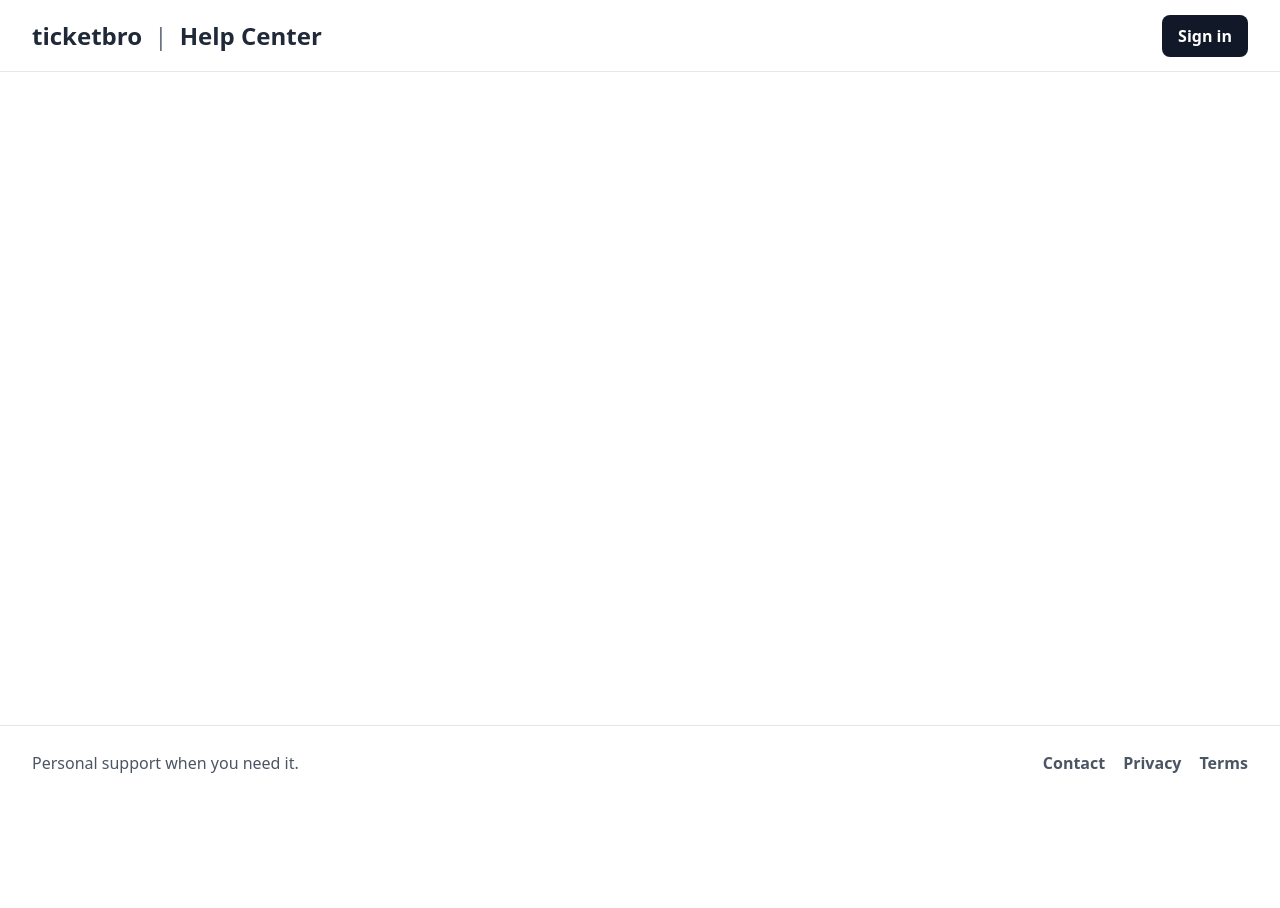
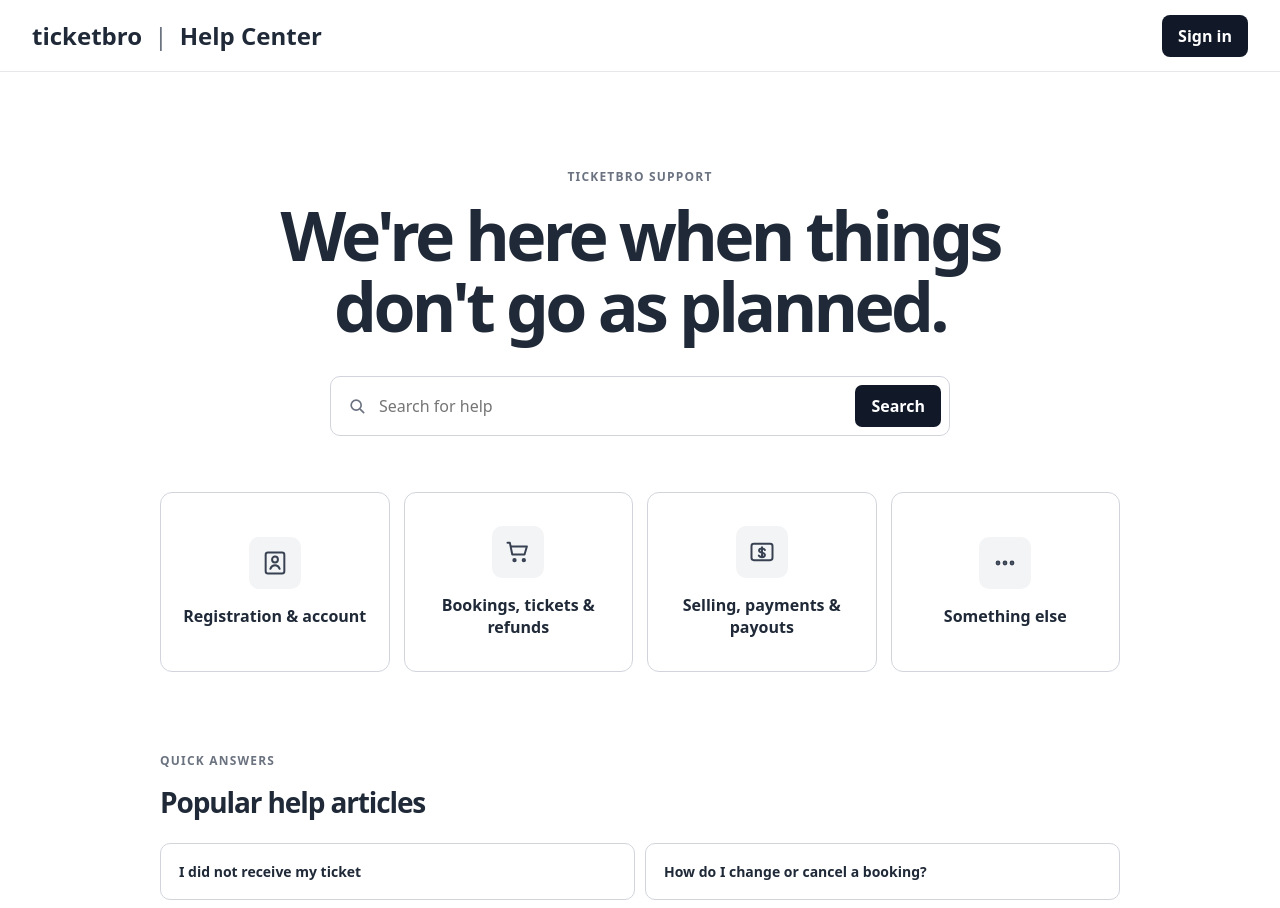
Before and after one commit to Rafash-Wiz/ticketbro-support-center-challenge, a React (Vite) app: page / in a window 1280 px wide. Shown: the top 908 px of the page. Before the commit the page ends 800 px from the top, so only its background shows below. Built offline with nearby package versions, Linux system fonts and the light colour scheme.

Commit message:
feat: add help center home page

```diff
--- a/src/App.css
+++ b/src/App.css
@@ -7,6 +7,147 @@ main {
 
 .app-content {
   flex: 1;
+}
+
+.intro-section,
+.support-categories,
+.popular-articles {
+  width: min(960px, calc(100% - 48px));
+  margin-right: auto;
+  margin-left: auto;
+}
+
+.intro-section {
+  padding: 96px 0 56px;
+  text-align: center;
+}
+
+.eyebrow {
+  margin: 0 0 14px;
+  color: #6b7280;
+  font-size: 12px;
+  font-weight: 700;
+  letter-spacing: 0.1em;
+  text-transform: uppercase;
+}
+
+.intro-section h1 {
+  max-width: 720px;
+  margin: 0 auto;
+  font-size: clamp(42px, 6vw, 68px);
+  line-height: 1.05;
+  letter-spacing: -0.055em;
+}
+
+.search-bar {
+  display: flex;
+  align-items: center;
+  gap: 10px;
+  max-width: 620px;
+  margin: 34px auto 0;
+  padding: 8px 8px 8px 16px;
+  background: white;
+  border: 1px solid #d1d5db;
+  border-radius: 10px;
+}
+
+.search-bar svg {
+  width: 20px;
+  height: 20px;
+  fill: none;
+  stroke: #6b7280;
+  stroke-linecap: round;
+  stroke-width: 2;
+}
+
+.search-bar input {
+  flex: 1;
+  min-width: 0;
+  border: 0;
+  outline: 0;
+}
+
+.search-bar button {
+  padding: 10px 16px;
+  color: white;
+  font-weight: 700;
+  background: #111827;
+  border: 0;
+  border-radius: 7px;
+}
+
+.support-categories {
+  display: grid;
+  grid-template-columns: repeat(4, 1fr);
+  gap: 14px;
+  margin-bottom: 80px;
+}
+
+.support-card {
+  display: flex;
+  flex-direction: column;
+  align-items: center;
+  justify-content: center;
+  gap: 16px;
+  min-height: 180px;
+  padding: 20px;
+  color: inherit;
+  font-weight: 700;
+  text-align: center;
+  background: white;
+  border: 1px solid #d1d5db;
+  border-radius: 12px;
+}
+
+.card-icon {
+  display: grid;
+  width: 52px;
+  height: 52px;
+  place-items: center;
+  color: #374151;
+  background: #f3f4f6;
+  border-radius: 10px;
+}
+
+.card-icon svg {
+  width: 28px;
+  height: 28px;
+  fill: none;
+  stroke: currentColor;
+  stroke-linecap: round;
+  stroke-linejoin: round;
+  stroke-width: 1.7;
+}
+
+.popular-articles {
+  margin-bottom: 90px;
+}
+
+.section-heading {
+  margin-bottom: 22px;
+}
+
+.section-heading h2 {
+  margin: 0;
+  font-size: 28px;
+  letter-spacing: -0.04em;
+}
+
+.article-list {
+  display: grid;
+  grid-template-columns: 1fr 1fr;
+  gap: 10px;
+}
+
+.article-list a {
+  padding: 18px;
+  color: inherit;
+  font-size: 14px;
+  font-weight: 700;
+  text-decoration: none;
+  background: white;
+  border: 1px solid #d1d5db;
+  border-radius: 10px;
 }
 
 .site-header {
@@ -81,4 +222,31 @@ main {
     flex-direction: column;
     align-items: flex-start;
   }
+
+  .intro-section,
+  .support-categories,
+  .popular-articles {
+    width: calc(100% - 32px);
+  }
+
+  .intro-section {
+    padding: 72px 0 42px;
+  }
+
+  .search-bar {
+    flex-wrap: wrap;
+  }
+
+  .search-bar input {
+    min-height: 32px;
+  }
+
+  .search-bar button {
+    width: 100%;
+  }
+
+  .support-categories,
+  .article-list {
+    grid-template-columns: 1fr;
+  }
 }
--- a/src/App.tsx
+++ b/src/App.tsx
@@ -1,12 +1,15 @@
 import './App.css'
 import Footer from './components/Footer'
 import Header from './components/Header'
+import HomePage from './pages/HomePage'
 
 function App() {
   return (
     <main id="top">
       <Header />
-      <div className="app-content" />
+      <div className="app-content">
+        <HomePage />
+      </div>
       <Footer />
     </main>
   )
--- /dev/null
+++ b/src/components/PopularArticles.tsx
@@ -0,0 +1,27 @@
+const popularArticles = [
+  'I did not receive my ticket',
+  'How do I change or cancel a booking?',
+  'How do I request a refund?',
+  'How do I update my account details?',
+]
+
+function PopularArticles() {
+  return (
+    <section className="popular-articles" aria-labelledby="popular-articles-heading">
+      <div className="section-heading">
+        <p className="eyebrow">Quick answers</p>
+        <h2 id="popular-articles-heading">Popular help articles</h2>
+      </div>
+
+      <div className="article-list">
+        {popularArticles.map((article) => (
+          <a href="#article" key={article}>
+            {article}
+          </a>
+        ))}
+      </div>
+    </section>
+  )
+}
+
+export default PopularArticles
--- /dev/null
+++ b/src/components/SupportCategories.tsx
@@ -0,0 +1,53 @@
+import SupportCategoryCard from './SupportCategoryCard'
+
+function IdIcon() {
+  return (
+    <svg viewBox="0 0 24 24" aria-hidden="true">
+      <rect x="4" y="3" width="16" height="18" rx="2" />
+      <circle cx="12" cy="9" r="2.5" />
+      <path d="M8 17c.8-2 2.1-3 4-3s3.2 1 4 3" />
+    </svg>
+  )
+}
+
+function CartIcon() {
+  return (
+    <svg viewBox="0 0 24 24" aria-hidden="true">
+      <path d="M3 4h2l2.1 10.2h10.5l2-7H6.4" />
+      <circle cx="9" cy="19" r="1" />
+      <circle cx="17" cy="19" r="1" />
+    </svg>
+  )
+}
+
+function MoneyIcon() {
+  return (
+    <svg viewBox="0 0 24 24" aria-hidden="true">
+      <rect x="3" y="5" width="18" height="14" rx="2" />
+      <path d="M12 8v8M14.5 10.2c-.4-.7-1.2-1.2-2.5-1.2-1.5 0-2.5.7-2.5 1.8 0 2.5 5 1.2 5 3.8 0 1.1-1 1.8-2.5 1.8-1.3 0-2.2-.5-2.7-1.3" />
+    </svg>
+  )
+}
+
+function MoreIcon() {
+  return (
+    <svg viewBox="0 0 24 24" aria-hidden="true">
+      <circle cx="6" cy="12" r="1.2" />
+      <circle cx="12" cy="12" r="1.2" />
+      <circle cx="18" cy="12" r="1.2" />
+    </svg>
+  )
+}
+
+function SupportCategories() {
+  return (
+    <section className="support-categories" aria-label="Support categories">
+      <SupportCategoryCard title="Registration & account" icon={<IdIcon />} />
+      <SupportCategoryCard title="Bookings, tickets & refunds" icon={<CartIcon />} />
+      <SupportCategoryCard title="Selling, payments & payouts" icon={<MoneyIcon />} />
+      <SupportCategoryCard title="Something else" icon={<MoreIcon />} />
+    </section>
+  )
+}
+
+export default SupportCategories
--- /dev/null
+++ b/src/components/SupportCategoryCard.tsx
@@ -0,0 +1,17 @@
+import type { ReactNode } from 'react'
+
+type SupportCategoryCardProps = {
+  title: string
+  icon: ReactNode
+}
+
+function SupportCategoryCard({ title, icon }: SupportCategoryCardProps) {
+  return (
+    <button className="support-card" type="button">
+      <span className="card-icon">{icon}</span>
+      <span>{title}</span>
+    </button>
+  )
+}
+
+export default SupportCategoryCard
--- /dev/null
+++ b/src/pages/HomePage.tsx
@@ -0,0 +1,27 @@
+import PopularArticles from '../components/PopularArticles'
+import SupportCategories from '../components/SupportCategories'
+
+function HomePage() {
+  return (
+    <>
+      <section className="intro-section">
+        <p className="eyebrow">ticketbro support</p>
+        <h1>We're here when things don't go as planned.</h1>
+
+        <div className="search-bar">
+          <svg viewBox="0 0 24 24" aria-hidden="true">
+            <circle cx="11" cy="11" r="6" />
+            <path d="m16 16 4 4" />
+          </svg>
+          <input type="search" aria-label="Search the help center" placeholder="Search for help" />
+          <button type="button">Search</button>
+        </div>
+      </section>
+
+      <SupportCategories />
+      <PopularArticles />
+    </>
+  )
+}
+
+export default HomePage
```
